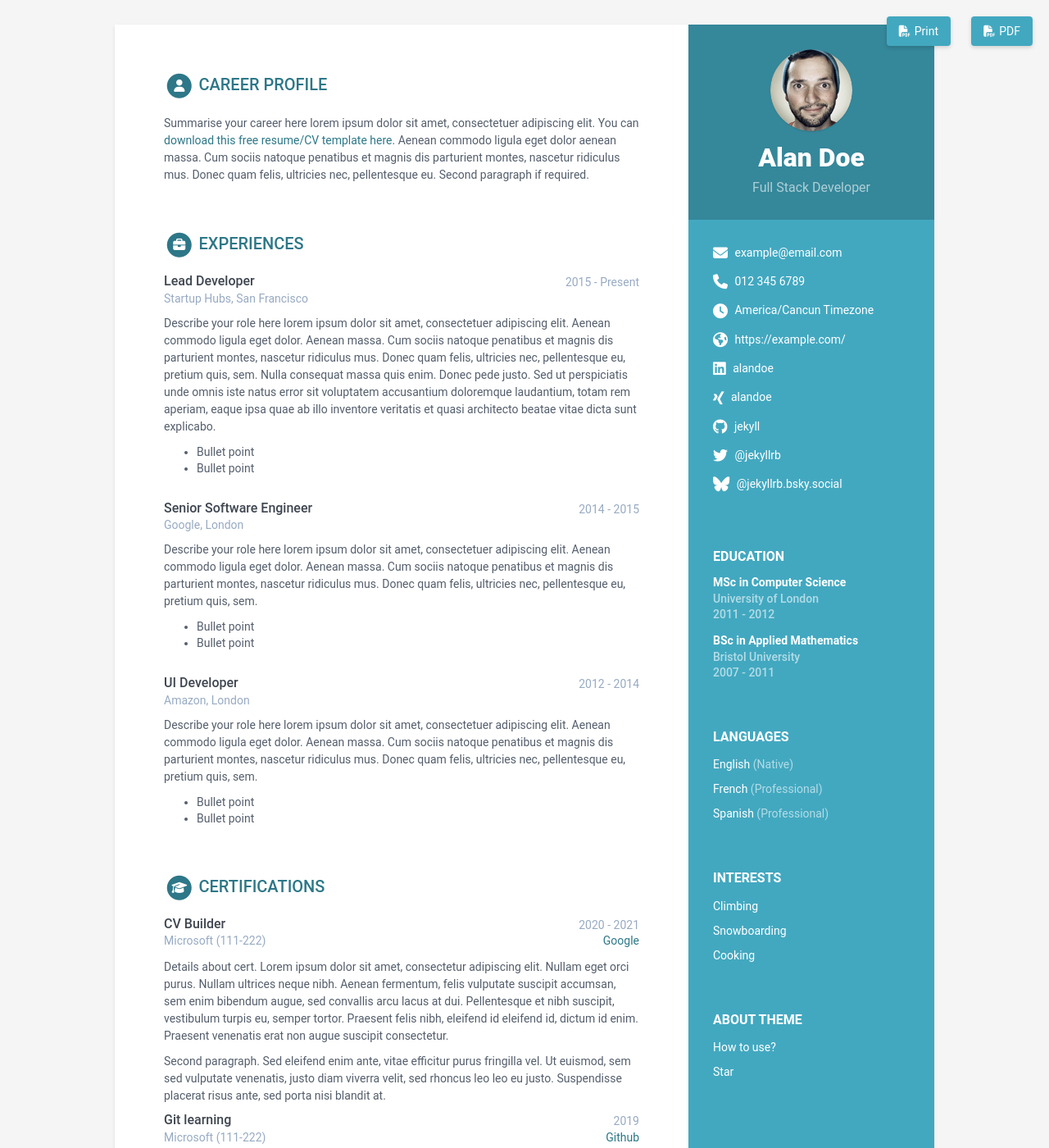
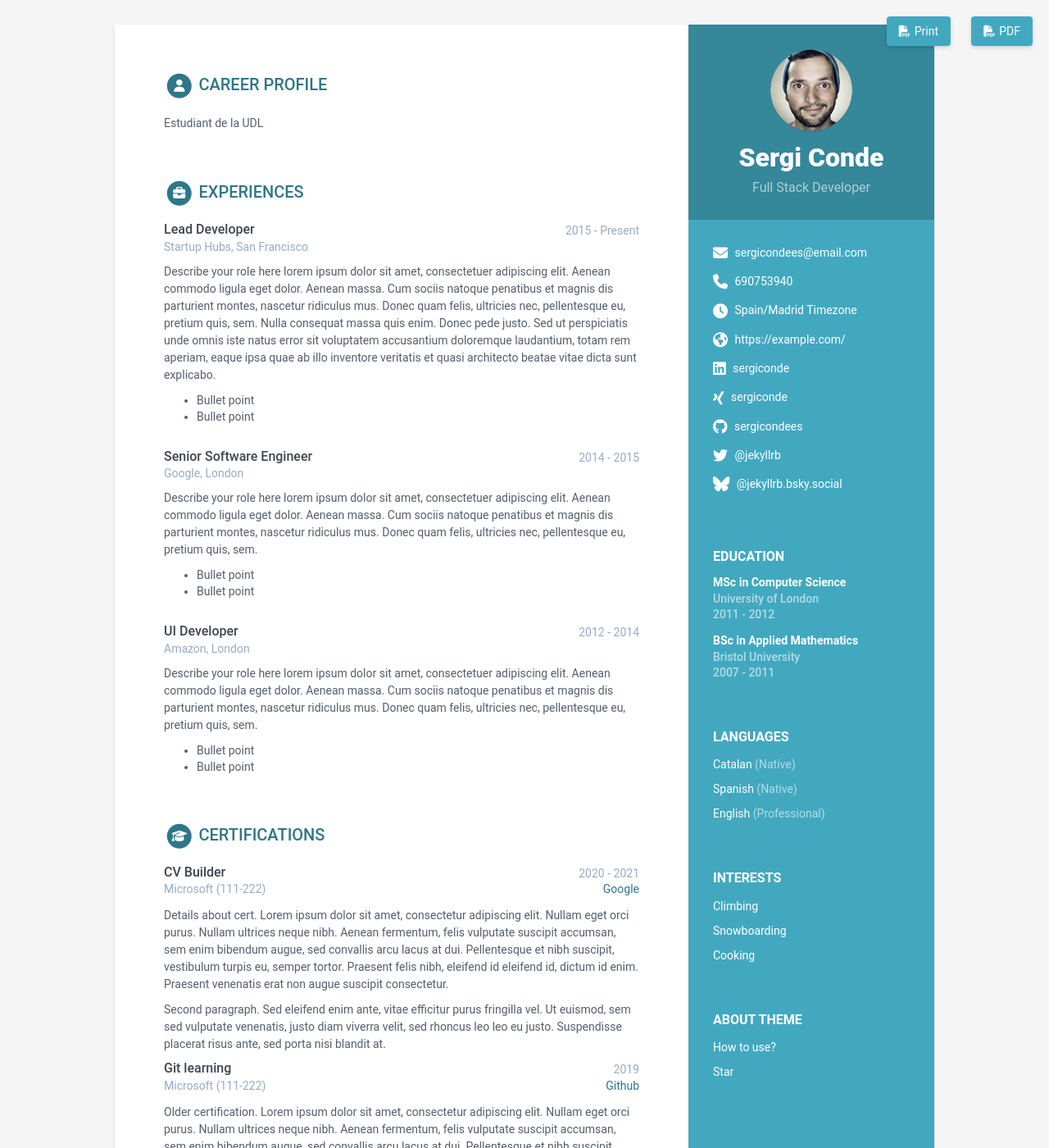
Before and after one commit to sergicondees/cv, a Jekyll site: the page built from index.html, in a window 1280 px wide and 1400 px high. Shown: the whole window at 82% size. Built offline with Jekyll 4.4.1, drawn with Linux system fonts in a browser that asks for light colours.

Commit message:
Update data.yml

```diff
--- a/_data/data.yml
+++ b/_data/data.yml
@@ -8,19 +8,19 @@ sidebar:
   education: True # set to False if you want education in main section instead of in sidebar
 
   # Profile information
-  name: Alan Doe
+  name: Sergi Conde
   tagline: Full Stack Developer
   avatar: profile.png #place a 100x100 picture inside /assets/images/ folder and provide the name of the file below
 
   # Sidebar links
-  email: example@email.com
-  phone: 012 345 6789
-  timezone: America/Cancun # Enter your timezone, e.g., America/Havana, Africa/Casablanca, America/North_Dakota/Center
+  email: sergicondees@email.com
+  phone: 690753940
+  timezone: Spain/Madrid # Enter your timezone, e.g., America/Havana, Africa/Casablanca, America/North_Dakota/Center
   citizenship:
   website: https://example.com/ # Include the full website URL, including "http://" or "https://".
-  linkedin: alandoe
-  xing: alandoe
-  github: jekyll
+  linkedin: sergiconde
+  xing: sergiconde
+  github: sergicondees
   telegram: # add your nickname without '@' sign
   gitlab:
   bitbucket:
@@ -37,13 +37,13 @@ sidebar:
   languages:
     title: Languages
     info:
-    - idiom: English
+    - idiom: Catalan
       level: Native
 
-    - idiom: French
-      level: Professional
+    - idiom: Spanish
+      level: Native
 
-    - idiom: Spanish
+    - idiom: English
       level: Professional
 
   interests:
@@ -64,12 +64,7 @@ sidebar:
 career-profile:
   title: Career Profile
   summary: |
-    Summarise your career here lorem ipsum dolor sit amet, consectetuer
-    adipiscing elit. You can [download this free resume/CV template here]().
-    Aenean commodo ligula eget dolor aenean massa. Cum sociis natoque
-    penatibus et magnis dis parturient montes, nascetur ridiculus mus.
-    Donec quam felis, ultricies nec, pellentesque eu.
-    Second paragraph if required.
+    Estudiant de la UDL
 education:
   title: Education
   info:
```
